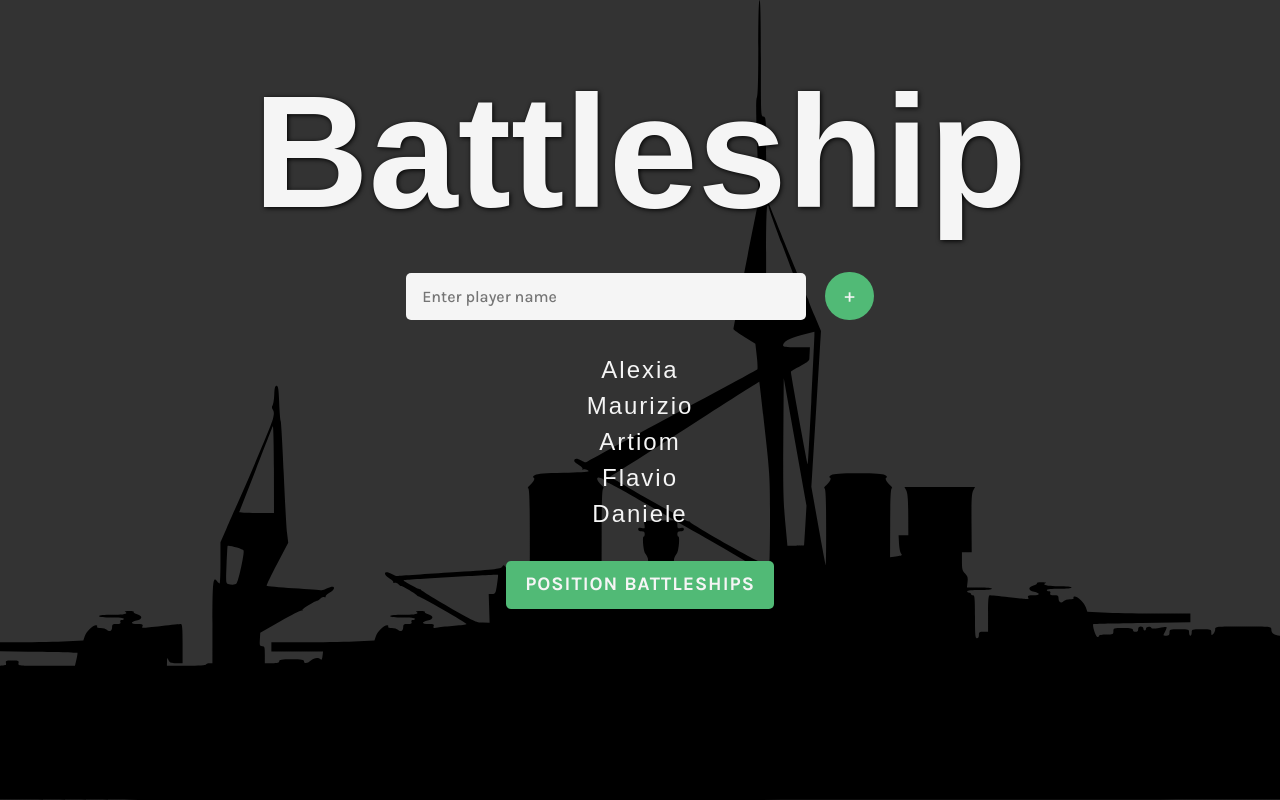
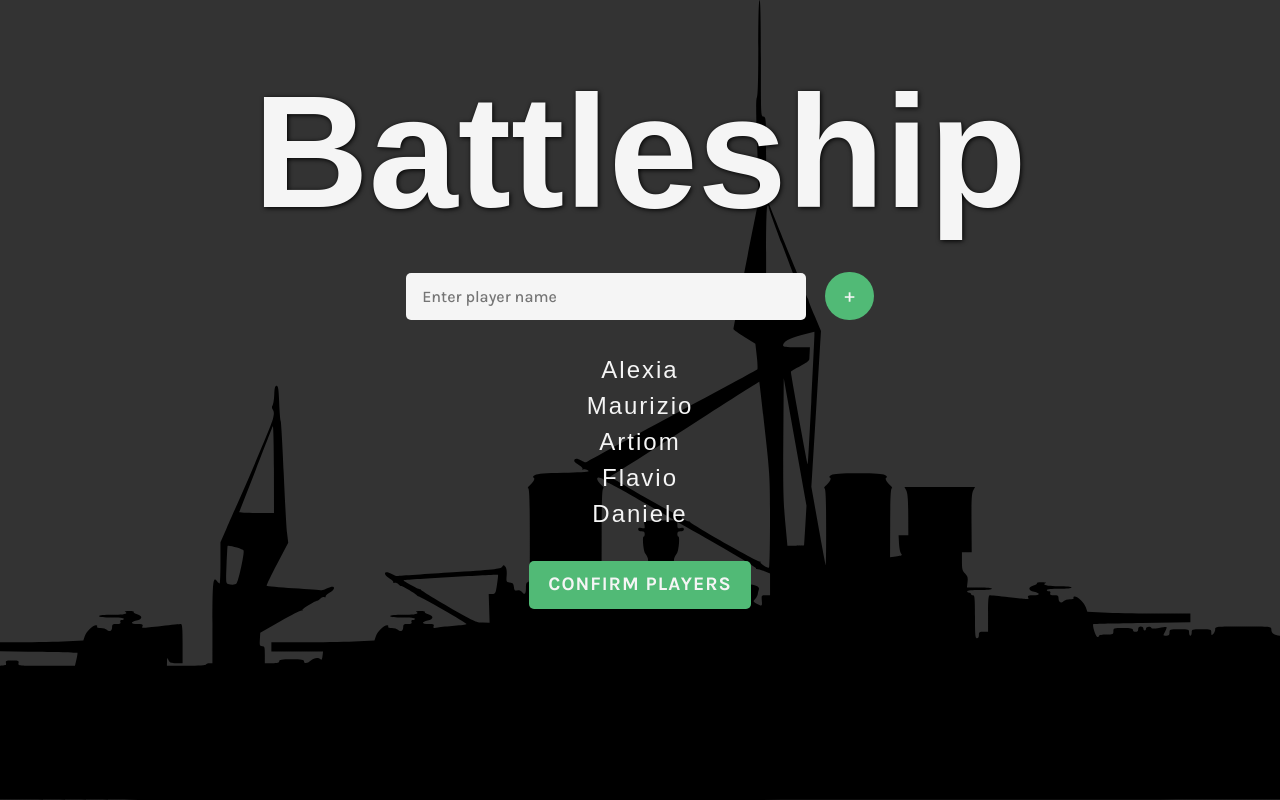
Before and after one commit to falker47/BattleShip-frontend, an Angular app in the folder BattleshipFrontend/: page / in a window 1280 px wide. Built offline with nearby package versions, Linux system fonts and the light colour scheme; a web font is replaced by a local one.

Commit message:
confirm players button

```diff
--- a/BattleshipFrontend/src/app/landing-page/landing-page.component.html
+++ b/BattleshipFrontend/src/app/landing-page/landing-page.component.html
@@ -26,7 +26,14 @@
     </span>
 
 
-    <button *ngIf="players.length >= 2" class="position-battleships-btn">
-        Position battleships
+    <button
+        *ngIf="players.length >= 2"
+        class="confirm-players-btn"
+        (click)="confirmPlayers()"
+    >
+        Confirm players
     </button>
+
+
+    <!-- show another component when players are confirmed - pass the players array -->
 </div>
--- a/BattleshipFrontend/src/app/landing-page/landing-page.component.scss
+++ b/BattleshipFrontend/src/app/landing-page/landing-page.component.scss
@@ -71,7 +71,7 @@
 }
 
 
-.position-battleships-btn {
+.confirm-players-btn {
     text-transform: uppercase;
     font-size: 1.2em;
     font-weight: 700;
@@ -84,7 +84,7 @@
     margin-top: 1.5em;
 }
 
-.position-battleships-btn:hover {
+.confirm-players-btn:hover {
     cursor: pointer;
     background-color: var(--btn-hover-color);
 }
--- a/BattleshipFrontend/src/app/landing-page/landing-page.component.ts
+++ b/BattleshipFrontend/src/app/landing-page/landing-page.component.ts
@@ -7,9 +7,9 @@ import { Component } from '@angular/core';
 })
 export class LandingPageComponent {
 
-  // Temporary memory --> backend
   players: string[] = ["alexia", "maurizio", "artiom", "flavio", "daniele"];
   limitNumPlayers: number = 6;
+  confirmedPlayers: boolean = false;
 
 
   addPlayer(name: string) {
@@ -19,7 +19,14 @@ export class LandingPageComponent {
     if (this.players.length < this.limitNumPlayers) {
       this.players.push(name);
       name = '';
+      console.log(this.players)
     }
   }
 
+  confirmPlayers() {
+    // backend connection
+
+    this.confirmedPlayers = true;
+  }
+
 }
```
